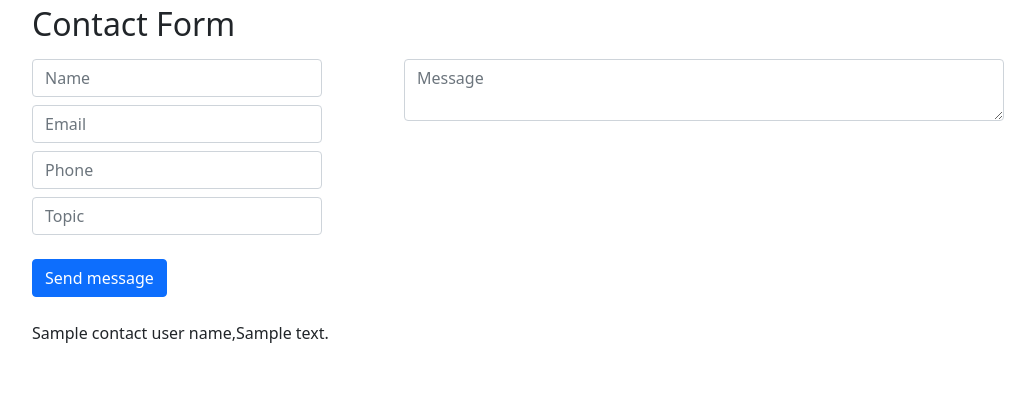
After one commit to johndesert/AlfaSZT, a Django app: template alfaapp/templates/contact.html in a window 1280 px wide. The commit adds this page. Shown: the part 381-800 px from the top of the page, without its empty margins (62-1097 px from the left). Run offline with Django 3.2, Linux system fonts and the light colour scheme; the template is opened without the code that fills it: most values are stand-ins (such as "Sample title", 1, 10 or a date in 2020).

Commit message:
contact form

```diff
--- a/alfaapp/templates/base.html
+++ b/alfaapp/templates/base.html
@@ -29,8 +29,7 @@
                 <a class="nav-link active" href="{% url 'login' %}">Login</a>
               {% endif %}
 
-              <a class="nav-link active" href="#">Contact</a>
-              <a class="nav-link active" href="#">About me</a>
+              <a class="nav-link active" href="{% url 'contact' %}">Contact</a>
             </div>
           </div>
         </div>
--- /dev/null
+++ b/alfaapp/templates/contact.html
@@ -0,0 +1,77 @@
+{% extends 'base.html' %}
+{% block title %} alfa &raquo create post {% endblock %}
+
+{% block content %}
+
+
+
+<div id="main">
+
+    <div class="container">
+
+        <div class="row">
+
+            <div class="col-lg-4 col-md-4 col-sm-6 col-xs-12">
+                <p>
+                    <h3> Address</h3>
+                    <p> al. Niepodległości 555, Poznań 61-089, Poland</p>
+                    <h3> Phone</h3>
+                    <p> +48 555 555 555</p>
+                    <h3> Email</h3>
+                    <p> contact@najlepszzafirmainc.com</p>
+                </p>
+
+            </div>
+            <div class="col-lg-8 col-md-8 col-sm-6 col-xs-12">
+                <div class="col-12">
+                    <div class="iframe-container">
+                        <iframe src="https://www.google.com/maps/embed?pb=!1m18!1m12!1m3!1d2433.683404018167!2d16.91738195165261!3d52.41241387969481!2m3!1f0!2f0!3f0!3m2!1i1024!2i768!4f13.1!3m3!1m2!1s0x47045b4a2676b4a1%3A0xb565d37ce4001baa!2zQWwuIE5pZXBvZGxlZ8WCb8WbY2ksIDYxLTcxMyBQb3puYcWE!5e0!3m2!1sen!2spl!4v1610214086677!5m2!1sen!2spl" height="300px" width="600px" allowfullscreen></iframe>
+                    </div>
+                </div>
+
+            </div>
+            <div class="contact-form">
+                <div class="section-heading">
+
+                    <h2>Contact Form
+                    </h2>
+                </div>
+                <form action="{% url 'contact' %}" method="post">
+                    {% csrf_token %}
+                    <div class="row">
+                        <div class="mt-2 col-lg-4 col-sm-6 col-md-6 col-xs-12">
+                            <div class="col-lg-10">
+                                <input type="text" class="form-control" name="contact-user-name" placeholder="Name">
+                            </div>
+                            <div class="mt-2 col-lg-10">
+                                <input type="email" class="form-control" name="contact-user-email" placeholder="Email">
+                            </div>
+                            <div class="mt-2 col-lg-10">
+                                <input type="phone" class="form-control" name="contact-user-phone" placeholder="Phone">
+                            </div>
+                            <div class="mt-2 col-lg-10">
+                                <input type="phone" class="form-control" name="contact-user-topic" placeholder="Topic">
+                            </div>
+                        </div>
+                        <div class="mt-2 col-lg-8 col-sm-6 col-md-6 col-xs-12">
+                            <div class="col-lg-10">
+                                <textarea name="contact-user-message" class="form-control" placeholder="Message"></textarea>
+                            </div>
+                        </div>
+                        <div class="mt-4 col-12">
+                            <button type="submit" class="btn btn-primary"> Send message </button>
+                        </div>
+                        <div class="mt-4 col-12">
+                            <p> {{contact_user_name}},{{message_confirm}} </p>
+                        </div>
+
+                    </div>
+                </form>
+            </div>
+        </div>
+    </div>
+
+</div>
+
+
+{% endblock %}
--- a/alfaapp/urls.py
+++ b/alfaapp/urls.py
@@ -1,13 +1,12 @@
 from django.urls import path
 
-from .views import BasicPageViews, DetailedViews, CreatePostViews, ModifyPostViews, DeletePostViews
+from .views import BasicPageViews, DetailedViews, CreatePostViews, ModifyPostViews, DeletePostViews, contact
 
 urlpatterns = [
-    #path('', views.home, name="home"),
     path('', BasicPageViews.as_view(), name="home"),
     path('post/<int:pk>', DetailedViews.as_view(), name="detailed-post"),
     path('createpost/', CreatePostViews.as_view(), name="create-post"),
     path('post/modifypost/<int:pk>', ModifyPostViews.as_view(), name="modify-post"),
     path('post/<int:pk>/deletepost', DeletePostViews.as_view(), name="delete-post"),
-
+    path('contact.html', contact, name="contact"),
 ]
```
Also changed, not shown: alfaapp/views.py (+11 -0 lines).
